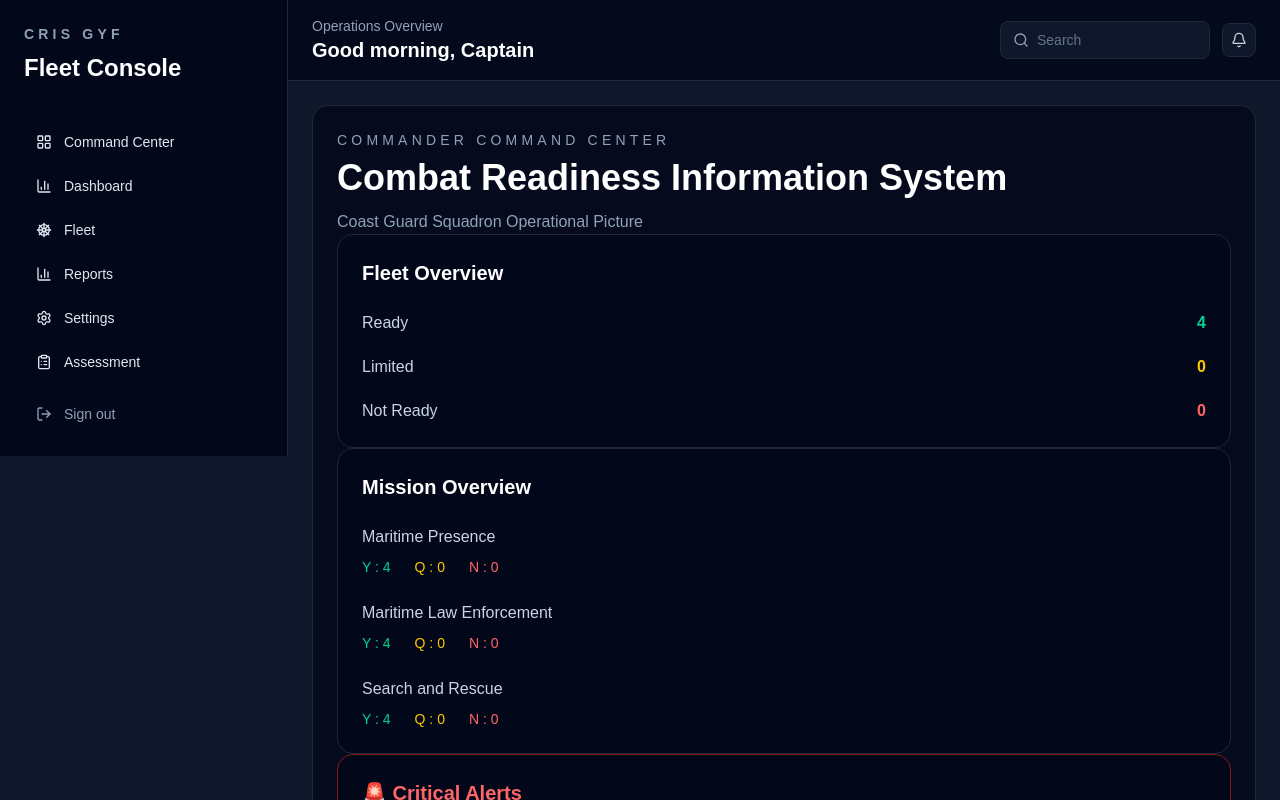
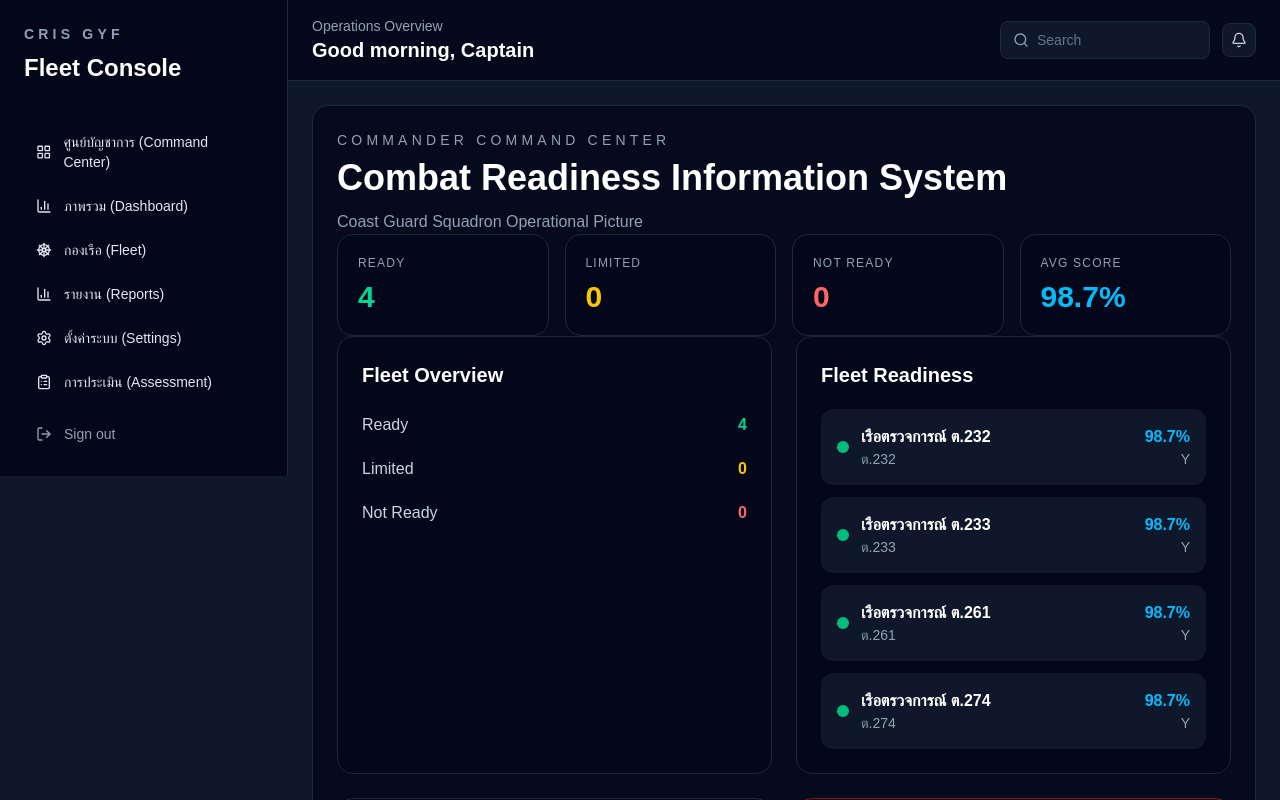
Before and after one commit to peerawatsuwa-tech/cris-gyf, a React (Vite) app: page / in a window 1280 px wide. Shown: the top 800 px of the page. Built offline with nearby package versions, Linux system fonts and the light colour scheme; a web font is replaced by a local one.

Commit message:
backup before cleanup

```diff
--- /dev/null
+++ b/src/components/command/FleetHeatMap.tsx
@@ -0,0 +1,75 @@
+import { fleet } from "@/data/fleet";
+import { calculateReadiness } from "@/engine/calculateReadiness";
+
+export default function FleetHeatMap() {
+
+  return (
+    <div className="rounded-2xl border border-slate-800 bg-slate-950/70 p-6">
+
+      <h3 className="text-xl font-bold text-white">
+        Fleet Readiness
+      </h3>
+
+      <div className="mt-5 space-y-3">
+
+        {fleet.map((ship) => {
+
+          const result = calculateReadiness(ship);
+
+          const color =
+            result.readiness === "Y"
+              ? "bg-emerald-500"
+              : result.readiness === "Q"
+              ? "bg-yellow-500"
+              : "bg-red-500";
+
+          return (
+
+            <div
+              key={ship.id}
+              className="flex items-center justify-between rounded-xl bg-slate-900 p-4"
+            >
+
+              <div className="flex items-center gap-3">
+
+                <div
+                  className={`h-3 w-3 rounded-full ${color}`}
+                />
+
+                <div>
+
+                  <p className="font-semibold text-white">
+                    {ship.shipName}
+                  </p>
+
+                  <p className="text-sm text-slate-400">
+                    {ship.hullNumber}
+                  </p>
+
+                </div>
+
+              </div>
+
+              <div className="text-right">
+
+                <p className="font-bold text-sky-400">
+                  {result.score.toFixed(1)}%
+                </p>
+
+                <p className="text-sm text-slate-400">
+                  {result.readiness}
+                </p>
+
+              </div>
+
+            </div>
+
+          );
+
+        })}
+
+      </div>
+
+    </div>
+  );
+}
--- /dev/null
+++ b/src/components/command/cards/CommanderStatusBar.tsx
@@ -0,0 +1,84 @@
+import { fleet } from "@/data/fleet";
+import { calculateReadiness } from "@/engine/calculateReadiness";
+
+export default function CommanderStatusBar() {
+
+  const results = fleet.map(ship => calculateReadiness(ship));
+
+  const ready =
+    results.filter(r => r.readiness === "Y").length;
+
+  const limited =
+    results.filter(r => r.readiness === "Q").length;
+
+  const notReady =
+    results.filter(r => r.readiness === "N").length;
+
+  const avg =
+    results.reduce((a,b)=>a+b.score,0)/results.length;
+
+  return (
+
+    <div className="grid gap-4 md:grid-cols-4">
+
+      <Status
+        title="READY"
+        value={ready}
+        color="text-emerald-400"
+      />
+
+      <Status
+        title="LIMITED"
+        value={limited}
+        color="text-yellow-400"
+      />
+
+      <Status
+        title="NOT READY"
+        value={notReady}
+        color="text-red-400"
+      />
+
+      <Status
+        title="AVG SCORE"
+        value={`${avg.toFixed(1)}%`}
+        color="text-sky-400"
+      />
+
+    </div>
+
+  );
+
+}
+
+function Status({
+ title,
+ value,
+ color,
+}:{
+ title:string;
+ value:string|number;
+ color:string;
+}){
+
+ return(
+
+<div className="rounded-2xl border border-slate-800 bg-slate-950/70 p-5">
+
+<p className="text-xs uppercase tracking-widest text-slate-400">
+
+{title}
+
+</p>
+
+<p className={`mt-2 text-3xl font-bold ${color}`}>
+
+{value}
+
+</p>
+
+</div>
+
+);
+
+}
--- /dev/null
+++ b/src/components/command/layout/CommandGrid.tsx
@@ -0,0 +1,29 @@
+import FleetOverviewCard from "../FleetOverviewCard";
+import FleetHeatMap from "../FleetHeatMap";
+import MissionOverviewCard from "../MissionOverviewCard";
+import CriticalAlertCard from "../CriticalAlertCard";
+import ImpactCard from "../ImpactCard";
+import PriorityFleetCard from "../PriorityFleetCard";
+import ImmediateActionCard from "../ImmediateActionCard";
+
+export default function CommandGrid() {
+  return (
+    <div className="grid gap-6 lg:grid-cols-2">
+
+      <FleetOverviewCard />
+
+      <FleetHeatMap />
+
+      <MissionOverviewCard />
+
+      <CriticalAlertCard />
+
+      <ImpactCard />
+
+      <PriorityFleetCard />
+
+      <ImmediateActionCard />
+
+    </div>
+  );
+}
--- a/src/components/layout/Sidebar.tsx
+++ b/src/components/layout/Sidebar.tsx
@@ -6,42 +6,44 @@ Settings,
 LogOut,
 ClipboardList,
 } from "lucide-react";
+import { UI } from "@/constants/uiText";
 
 const navItems = [
   {
-    label: "Command Center",
+    label: UI.commandCenter,
     icon: LayoutGrid,
     href: "/",
   },
 
   {
-    label: "Dashboard",
+    label: UI.dashboard,
     icon: BarChart3,
     href: "/dashboard",
   },
 
   {
-    label: "Fleet",
+    label: UI.fleet,
     icon: ShipWheel,
     href: "/fleet",
   },
 
   {
-    label: "Reports",
+    label: UI.reports,
     icon: BarChart3,
     href: "/reports",
   },
 
   {
-    label: "Settings",
+    label: UI.settings,
     icon: Settings,
     href: "/settings",
   },
+
   {
-  label: "Assessment",
-  icon: ClipboardList,
-  href: "/assessment",
-},
+    label: UI.assessment,
+    icon: ClipboardList,
+    href: "/assessment",
+  },
 ];
 
 export function Sidebar() {
--- /dev/null
+++ b/src/constants/uiText.ts
@@ -0,0 +1,35 @@
+export const UI = {
+  appName: "ระบบประเมินความพร้อมรบ (Combat Readiness Intelligence System)",
+
+  commandCenter: "ศูนย์บัญชาการ (Command Center)",
+
+  dashboard: "ภาพรวม (Dashboard)",
+
+  fleet: "กองเรือ (Fleet)",
+
+  assessment: "การประเมิน (Assessment)",
+
+  reports: "รายงาน (Reports)",
+
+  settings: "ตั้งค่าระบบ (Settings)",
+
+  personnel: "กำลังพล (Personnel)",
+
+  equipment: "ยุทโธปกรณ์ (Equipment)",
+
+  mission: "ภารกิจ (Mission)",
+
+  recommendation: "ข้อเสนอแนะ (Recommendation)",
+
+  readiness: "ความพร้อมรบ (Readiness)",
+
+  score: "คะแนนความพร้อม",
+
+  currentCrew: "กำลังพลปัจจุบัน",
+
+  authorizedCrew: "อัตรากำลังที่กำหนด",
+
+  systemName: "ระบบประเมินความพร้อมรบ (CRIS)",
+
+  systemShortName: "CRIS-GYF",
+};
--- /dev/null
+++ b/src/engine/assessmentEngine.ts
@@ -0,0 +1,39 @@
+import type { Ship } from "@/types/ship";
+import type { AssessmentResult } from "@/types/assessment";
+
+import { calculateReadiness } from "./calculateReadiness";
+import { calculateMission } from "./MissionEngine";
+import { calculateRecommendation } from "./recommendationEngine";
+
+export function calculateAssessment(
+  ship: Ship
+): AssessmentResult {
+
+  const readiness = calculateReadiness(ship);
+
+  const missions = calculateMission(ship);
+
+  const recommendations =
+    calculateRecommendation(ship);
+
+  return {
+
+    personnel: readiness.personnel,
+
+    equipment: readiness.equipment,
+
+    mission:
+      missions.reduce(
+        (a, b) => a + b.score,
+        0
+      ) / missions.length,
+
+    overall: readiness.score,
+
+    readiness: readiness.readiness,
+
+    recommendations,
+
+  };
+
+}
--- a/src/pages/CommandCenter/CommandCenterPage.tsx
+++ b/src/pages/CommandCenter/CommandCenterPage.tsx
@@ -1,10 +1,6 @@
 import { MainLayout } from "@/components/layout/MainLayout";
-import FleetOverviewCard from "@/components/command/FleetOverviewCard";
-import MissionOverviewCard from "@/components/command/MissionOverviewCard";
-import CriticalAlertCard from "@/components/command/CriticalAlertCard";
-import ImpactCard from "@/components/command/ImpactCard";
-import PriorityFleetCard from "@/components/command/PriorityFleetCard";
-import ImmediateActionCard from "@/components/command/ImmediateActionCard";
+import CommandGrid from "@/components/command/layout/CommandGrid";
+import CommanderStatusBar from "@/components/command/cards/CommanderStatusBar";
 
 export default function CommandCenterPage() {
   return (
@@ -24,12 +20,8 @@ export default function CommandCenterPage() {
           <p className="mt-3 text-slate-400">
             Coast Guard Squadron Operational Picture
           </p>
-<FleetOverviewCard />
-<MissionOverviewCard />
-<CriticalAlertCard />
-<ImpactCard />
-<PriorityFleetCard />
-<ImmediateActionCard />
+        <CommanderStatusBar />
+<CommandGrid />
         </div>
 
       </div>
--- a/src/types/assessment.ts
+++ b/src/types/assessment.ts
@@ -1,8 +1,15 @@
-import type { ReadinessLevel } from './ship';
+export interface AssessmentResult {
 
-export interface Assessment {
+  personnel: number;
+
+  equipment: number;
+
+  mission: number;
+
   overall: number;
-  readiness: ReadinessLevel;
-  confidence: number;
-  risk: string;
+
+  readiness: "Y" | "Q" | "N";
+
+  recommendations: string[];
+
 }
```
